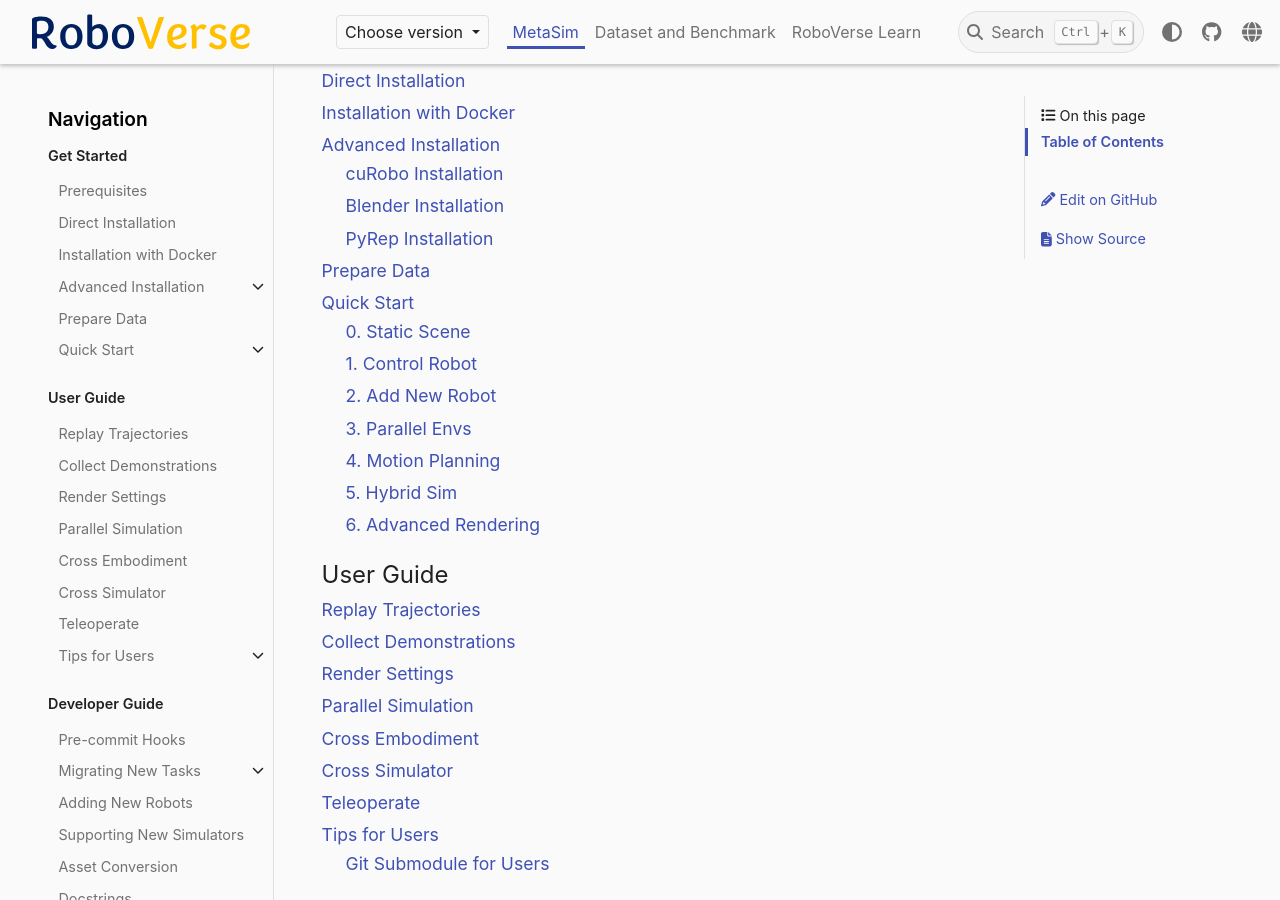
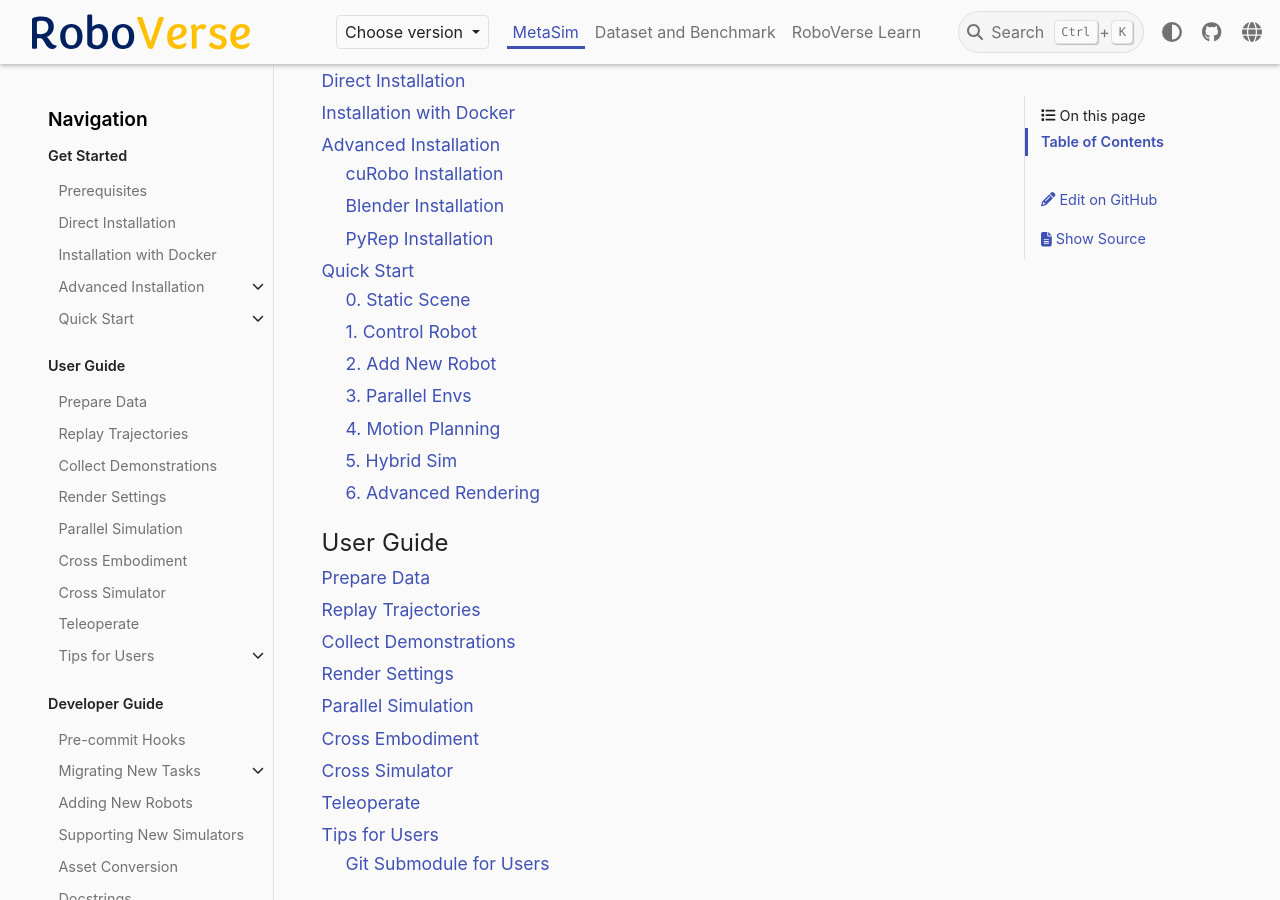
Before and after one commit to zxx3312/RoboVerse, a Sphinx documentation site: the page built from docs/source/metasim/index.md, in a window 1280 px wide and 900 px high, scrolled down 300 px. Built offline with Sphinx 7.4.7 and the PyData theme 0.15.4, drawn with Linux system fonts in a browser that asks for light colours; pages that are not in the unit, such as notebooks, are missing from menus; part of the change alters nothing that is shown.

````diff
--- a/docs/source/metasim/index.md
+++ b/docs/source/metasim/index.md
@@ -10,7 +10,6 @@ get_started/prerequisite
 get_started/installation
 get_started/docker
 get_started/advanced_installation/index
-get_started/prepare_data_hf
 get_started/quick_start/index
 ```
 
@@ -19,6 +18,7 @@ get_started/quick_start/index
 :maxdepth: 2
 :titlesonly:
 
+get_started/prepare_data_hf
 user_guide/replay_demo
 user_guide/collect_demo
 user_guide/render
````
